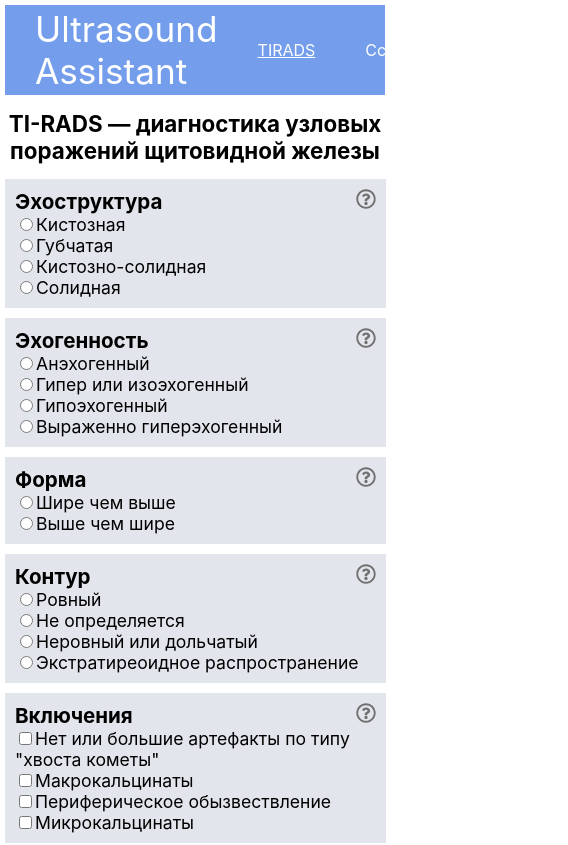
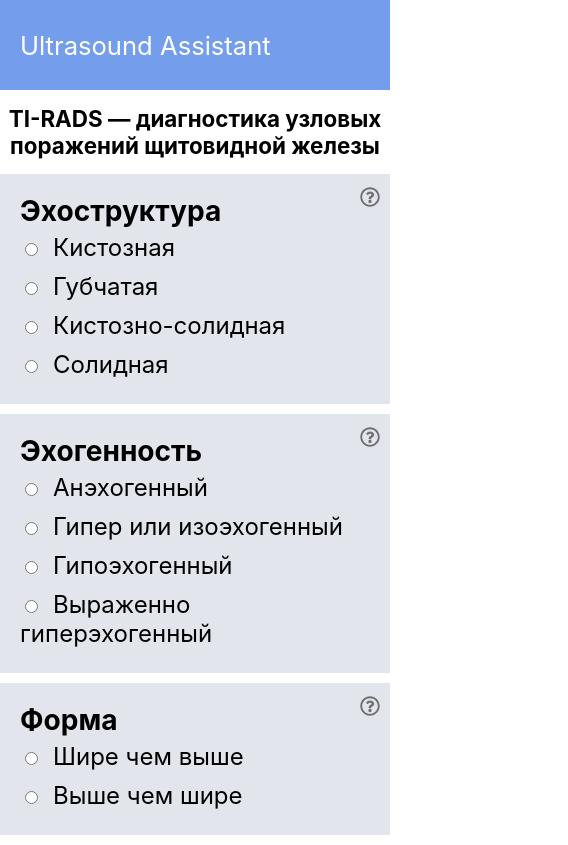
Before and after one commit to vadicusrad/acr-tirads, a React (Create React App) app: page / in a window 390 px wide. Shown: the top 845 px of the page, 568 px wide, since content can reach past the window. Built offline with nearby package versions, Linux system fonts and the light colour scheme.

Commit message:
Added styles to mobile

```diff
--- a/src/App.css
+++ b/src/App.css
@@ -20,8 +20,9 @@ h4 {
   flex-direction: column;
   width: 460px;
   background: rgba(120, 135, 163, 0.212);
-  padding: 10px;
+  padding: 20px;
   position: relative;
+  box-sizing: border-box;
 }
 
 .node {
@@ -33,7 +34,8 @@ h4 {
 
 @media screen and (max-width: 1024px) {
   .app {
-    padding: 5px;
+    padding: 0;
+    width: 100%;
   }
 
   h1 {
@@ -43,12 +45,22 @@ h4 {
   .node {
     display: flex;
     flex-direction: column;
+    font-size: 1.5rem;
+  }
+  label {
+    margin-top: 5px;
+    margin-bottom: 5px;
+  }
+  input {
+    display: inline-block;
+    width: auto;
+    margin-right: 15px;
   }
 }
 
 @media screen and (max-width: 500px) {
   .nodeCriterion {
-    width: 95%;
+    width: 100%;
   }
   .question-window {
     width: 95%;
--- a/src/App.js
+++ b/src/App.js
@@ -26,6 +26,7 @@ function App() {
     },
     [pointState]
   );
+
   // const editObject = (name, value) => {
   //   const newObj = Object.assign({}, pointState);
   //   newObj[name] = Number(value);
--- a/src/Components/Navbar/Navbar.css
+++ b/src/Components/Navbar/Navbar.css
@@ -9,6 +9,7 @@
   box-sizing: border-box;
   padding-left: 30px;
   padding-right: 100px;
+  box-sizing: border-box;
 }
 
 .navbar-logo {
@@ -30,3 +31,16 @@
 .active {
   text-decoration: underline;
 }
+@media screen and (max-width: 1024px) {
+  .navbar {
+    padding-left: 20px;
+    padding-right: 20px;
+  }
+  .navbar-logo {
+    font-size: 1.6rem;
+  }
+
+  .navbar-links {
+    display: none;
+  }
+}
--- /dev/null
+++ b/src/Components/Tirads/Tirads.css
@@ -0,0 +1,6 @@
+.tirads {
+  display: flex;
+  flex-direction: column;
+  justify-content: center;
+  align-items: center;
+}
--- a/src/Components/Tirads/Tirads.js
+++ b/src/Components/Tirads/Tirads.js
@@ -4,6 +4,7 @@ import NodeEchogenicity from "../NodeEchogenicity/NodeEchogenicity";
 import NodeShape from "../NodeShape/NodeShape";
 import NodeMargin from "../NodeMargin/NodeMargin";
 import NodeDescription from "../NodeDescription/NodeDescription";
+import "./Tirads.css";
 
 function Tirads({ editObject, compositionCount }) {
   return (
```
